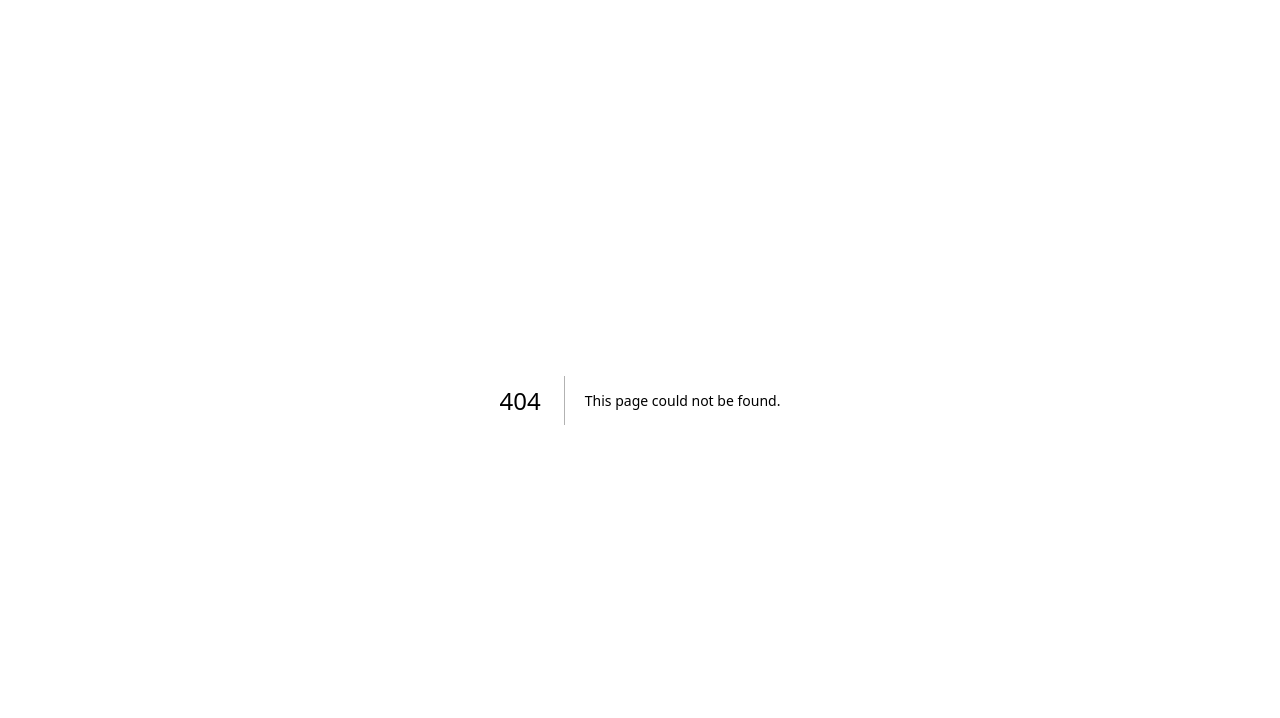
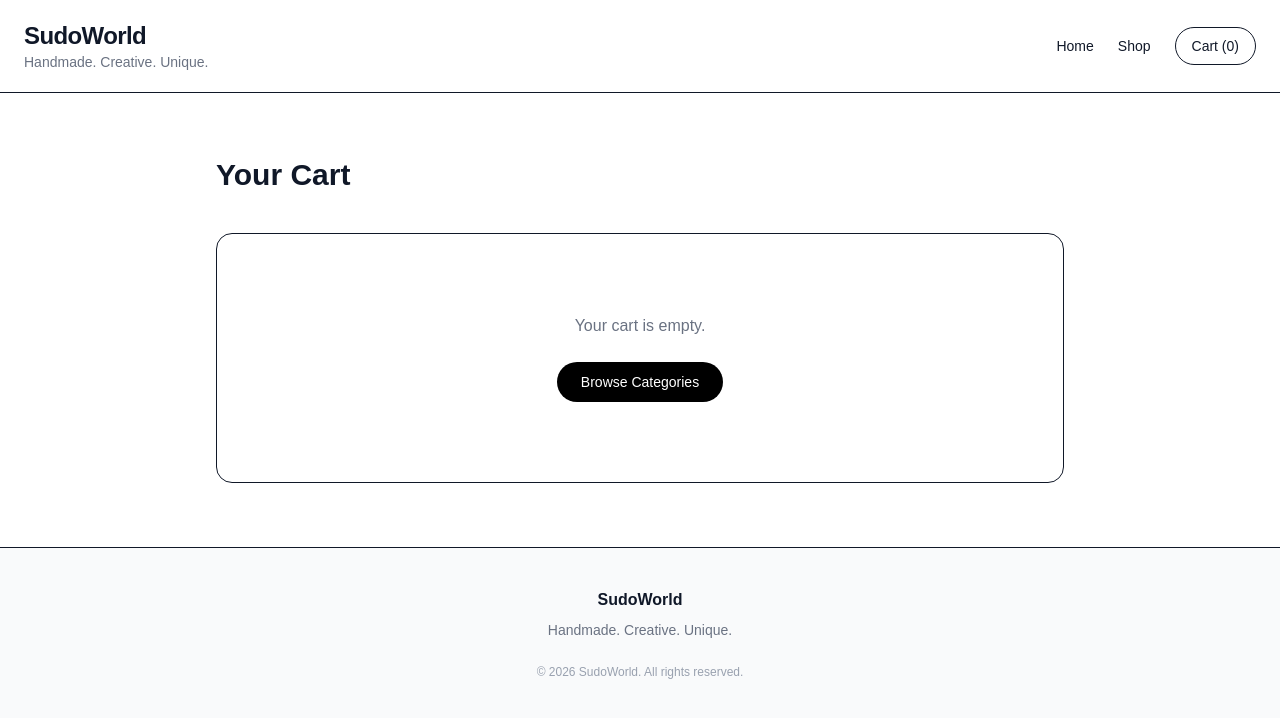
Before and after one commit to salvesudo/sudoworld, a Next.js app: page /cart in a window 1280 px wide. Before the commit this address had no page. Shown: the top 718 px of the page. Built offline with nearby package versions, Linux system fonts and the light colour scheme.

Commit message:
Cart button corrected

```diff
--- /dev/null
+++ b/app/cart/page.tsx
@@ -0,0 +1,137 @@
+'use client'
+
+import Link from 'next/link'
+import { SiteHeader } from '@/components/SiteHeader'
+import { SiteFooter } from '@/components/SiteFooter'
+import { useCart } from '@/components/CartProvider'
+
+export default function CartPage() {
+  const { items, totalPrice, updateQuantity, removeItem, clearCart } =
+    useCart()
+
+  return (
+    <main className="min-h-screen bg-white text-gray-900">
+      <SiteHeader />
+
+      <section className="mx-auto max-w-4xl px-6 py-16">
+        <div className="mb-10 flex items-center justify-between">
+          <h1 className="text-3xl font-bold">Your Cart</h1>
+
+          {items.length > 0 && (
+            <button
+              onClick={clearCart}
+              className="text-sm font-medium text-red-600 hover:underline"
+            >
+              Clear cart
+            </button>
+          )}
+        </div>
+
+        {items.length === 0 && (
+          <div className="rounded-2xl border bg-white py-20 text-center">
+            <p className="text-gray-500">Your cart is empty.</p>
+
+            <Link
+              href="/"
+              className="mt-6 inline-block rounded-full bg-black px-6 py-2.5 text-sm font-medium text-white hover:bg-gray-800"
+            >
+              Browse Categories
+            </Link>
+          </div>
+        )}
+
+        {items.length > 0 && (
+          <>
+            <div className="divide-y rounded-2xl border bg-white">
+              {items.map((item) => (
+                <div
+                  key={item.productId}
+                  className="flex items-center gap-4 p-4 sm:p-6"
+                >
+                  <div className="h-20 w-20 shrink-0 overflow-hidden rounded-lg bg-gray-100">
+                    {item.imageUrl ? (
+                      // eslint-disable-next-line @next/next/no-img-element
+                      <img
+                        src={item.imageUrl}
+                        alt={item.name}
+                        className="h-20 w-20 object-cover"
+                      />
+                    ) : (
+                      <div className="flex h-20 w-20 items-center justify-center text-2xl text-gray-400">
+                        ✦
+                      </div>
+                    )}
+                  </div>
+
+                  <div className="min-w-0 flex-1">
+                    <p className="truncate font-medium">{item.name}</p>
+                    <p className="mt-1 text-sm text-gray-500">
+                      ₹{item.price.toLocaleString('en-IN')} each
+                    </p>
+                  </div>
+
+                  <div className="flex items-center gap-2">
+                    <button
+                      onClick={() =>
+                        updateQuantity(item.productId, item.quantity - 1)
+                      }
+                      className="flex h-8 w-8 items-center justify-center rounded-full border hover:bg-gray-50"
+                      aria-label="Decrease quantity"
+                    >
+                      −
+                    </button>
+
+                    <span className="w-6 text-center text-sm">
+                      {item.quantity}
+                    </span>
+
+                    <button
+                      onClick={() =>
+                        updateQuantity(item.productId, item.quantity + 1)
+                      }
+                      disabled={item.quantity >= item.stockQuantity}
+                      className="flex h-8 w-8 items-center justify-center rounded-full border hover:bg-gray-50 disabled:cursor-not-allowed disabled:text-gray-300"
+                      aria-label="Increase quantity"
+                    >
+                      +
+                    </button>
+                  </div>
+
+                  <p className="w-24 shrink-0 text-right font-semibold">
+                    ₹{(item.price * item.quantity).toLocaleString('en-IN')}
+                  </p>
+
+                  <button
+                    onClick={() => removeItem(item.productId)}
+                    className="shrink-0 text-sm text-red-600 hover:underline"
+                  >
+                    Remove
+                  </button>
+                </div>
+              ))}
+            </div>
+
+            <div className="mt-8 flex flex-col items-end gap-4">
+              <div className="text-right">
+                <p className="text-sm text-gray-500">Subtotal</p>
+                <p className="text-2xl font-bold">
+                  ₹{totalPrice.toLocaleString('en-IN')}
+                </p>
+              </div>
+
+              <button
+                disabled
+                title="Checkout isn't built yet — this cart only adds/manages items so far."
+                className="cursor-not-allowed rounded-full bg-gray-300 px-8 py-3 text-sm font-medium text-white"
+              >
+                Checkout (coming soon)
+              </button>
+            </div>
+          </>
+        )}
+      </section>
+
+      <SiteFooter />
+    </main>
+  )
+}
--- a/app/layout.tsx
+++ b/app/layout.tsx
@@ -1,5 +1,6 @@
 import type { Metadata } from "next";
 import { Geist, Geist_Mono } from "next/font/google";
+import { CartProvider } from "@/components/CartProvider";
 import "./globals.css";
 
 const geistSans = Geist({
@@ -23,7 +24,9 @@ export default function RootLayout({ children }: LayoutProps<"/">) {
       lang="en"
       className={`${geistSans.variable} ${geistMono.variable} h-full antialiased`}
     >
-      <body className="min-h-full flex flex-col">{children}</body>
+      <body className="min-h-full flex flex-col">
+        <CartProvider>{children}</CartProvider>
+      </body>
     </html>
   );
 }
--- /dev/null
+++ b/components/CartProvider.tsx
@@ -0,0 +1,143 @@
+'use client'
+
+import {
+  createContext,
+  useCallback,
+  useContext,
+  useEffect,
+  useState,
+} from 'react'
+
+export type CartItem = {
+  productId: number
+  name: string
+  slug: string
+  price: number
+  imageUrl: string | null
+  stockQuantity: number
+  quantity: number
+}
+
+type CartContextValue = {
+  items: CartItem[]
+  totalItems: number
+  totalPrice: number
+  addItem: (item: Omit<CartItem, 'quantity'>, quantity?: number) => void
+  removeItem: (productId: number) => void
+  updateQuantity: (productId: number, quantity: number) => void
+  clearCart: () => void
+}
+
+const CartContext = createContext<CartContextValue | null>(null)
+
+const STORAGE_KEY = 'sudoworld-cart'
+
+export function CartProvider({ children }: { children: React.ReactNode }) {
+  const [items, setItems] = useState<CartItem[]>([])
+  const [hydrated, setHydrated] = useState(false)
+
+  // Load any previously saved cart once, on mount — localStorage only
+  // exists in the browser, so this can't run during server rendering.
+  useEffect(() => {
+    function loadCart() {
+      try {
+        const raw = window.localStorage.getItem(STORAGE_KEY)
+        if (raw) {
+          const parsed = JSON.parse(raw)
+          if (Array.isArray(parsed)) setItems(parsed)
+        }
+      } catch {
+        // Ignore malformed/inaccessible storage — cart just starts empty.
+      }
+      setHydrated(true)
+    }
+
+    loadCart()
+  }, [])
+
+  // Persist on every change, but only after the initial load above has
+  // run — otherwise this would overwrite a saved cart with [] on mount.
+  useEffect(() => {
+    if (!hydrated) return
+
+    try {
+      window.localStorage.setItem(STORAGE_KEY, JSON.stringify(items))
+    } catch {
+      // Ignore storage write failures (e.g. private browsing quota).
+    }
+  }, [items, hydrated])
+
+  const addItem = useCallback(
+    (item: Omit<CartItem, 'quantity'>, quantity = 1) => {
+      setItems((prev) => {
+        const existing = prev.find((i) => i.productId === item.productId)
+
+        if (existing) {
+          const nextQuantity = Math.min(
+            existing.quantity + quantity,
+            item.stockQuantity
+          )
+          return prev.map((i) =>
+            i.productId === item.productId
+              ? { ...i, quantity: nextQuantity }
+              : i
+          )
+        }
+
+        return [
+          ...prev,
+          { ...item, quantity: Math.min(quantity, item.stockQuantity) },
+        ]
+      })
+    },
+    []
+  )
+
+  const removeItem = useCallback((productId: number) => {
+    setItems((prev) => prev.filter((i) => i.productId !== productId))
+  }, [])
+
+  const updateQuantity = useCallback((productId: number, quantity: number) => {
+    setItems((prev) =>
+      prev
+        .map((i) =>
+          i.productId === productId
+            ? {
+                ...i,
+                quantity: Math.max(0, Math.min(quantity, i.stockQuantity)),
+              }
+            : i
+        )
+        .filter((i) => i.quantity > 0)
+    )
+  }, [])
+
+  const clearCart = useCallback(() => setItems([]), [])
+
+  const totalItems = items.reduce((sum, i) => sum + i.quantity, 0)
+  const totalPrice = items.reduce((sum, i) => sum + i.quantity * i.price, 0)
+
+  return (
+    <CartContext.Provider
+      value={{
+        items,
+        totalItems,
+        totalPrice,
+        addItem,
+        removeItem,
+        updateQuantity,
+        clearCart,
+      }}
+    >
+      {children}
+    </CartContext.Provider>
+  )
+}
+
+export function useCart() {
+  const ctx = useContext(CartContext)
+  if (!ctx) {
+    throw new Error('useCart must be used within a CartProvider')
+  }
+  return ctx
+}
--- a/components/ProductCard.tsx
+++ b/components/ProductCard.tsx
@@ -1,4 +1,7 @@
 'use client'
+
+import { useState } from 'react'
+import { useCart } from '@/components/CartProvider'
 
 export type ProductImage = {
   image_url: string
@@ -46,6 +49,25 @@ export function ProductCard({
   showCategory?: boolean
 }) {
   const primaryImage = getPrimaryImage(product)
+  const { addItem } = useCart()
+  const [justAdded, setJustAdded] = useState(false)
+
+  function handleAddToCart() {
+    addItem(
+      {
+        productId: product.id,
+        name: product.name,
+        slug: product.slug,
+        price: product.price,
+        imageUrl: primaryImage?.image_url ?? null,
+        stockQuantity: product.stock_quantity,
+      },
+      1
+    )
+
+    setJustAdded(true)
+    setTimeout(() => setJustAdded(false), 1200)
+  }
 
   return (
     <article className="overflow-hidden rounded-2xl border bg-white transition hover:-translate-y-1 hover:shadow-lg">
@@ -124,10 +146,11 @@ export function ProductCard({
           </div>
 
           <button
+            onClick={handleAddToCart}
             disabled={product.stock_quantity <= 0}
             className="rounded-full bg-black px-5 py-2.5 text-sm font-medium text-white hover:bg-gray-800 disabled:cursor-not-allowed disabled:bg-gray-300"
           >
-            Add to Cart
+            {justAdded ? 'Added ✓' : 'Add to Cart'}
           </button>
         </div>
       </div>
--- a/components/SiteHeader.tsx
+++ b/components/SiteHeader.tsx
@@ -1,8 +1,11 @@
 'use client'
 
 import Link from 'next/link'
+import { useCart } from '@/components/CartProvider'
 
 export function SiteHeader() {
+  const { totalItems } = useCart()
+
   return (
     <header className="border-b bg-white">
       <div className="mx-auto flex max-w-7xl items-center justify-between px-6 py-5">
@@ -20,9 +23,12 @@ export function SiteHeader() {
             Shop
           </Link>
 
-          <button className="rounded-full border px-4 py-2 hover:bg-gray-50">
-            Cart (0)
-          </button>
+          <Link
+            href="/cart"
+            className="rounded-full border px-4 py-2 hover:bg-gray-50"
+          >
+            Cart ({totalItems})
+          </Link>
         </div>
       </div>
     </header>
```
